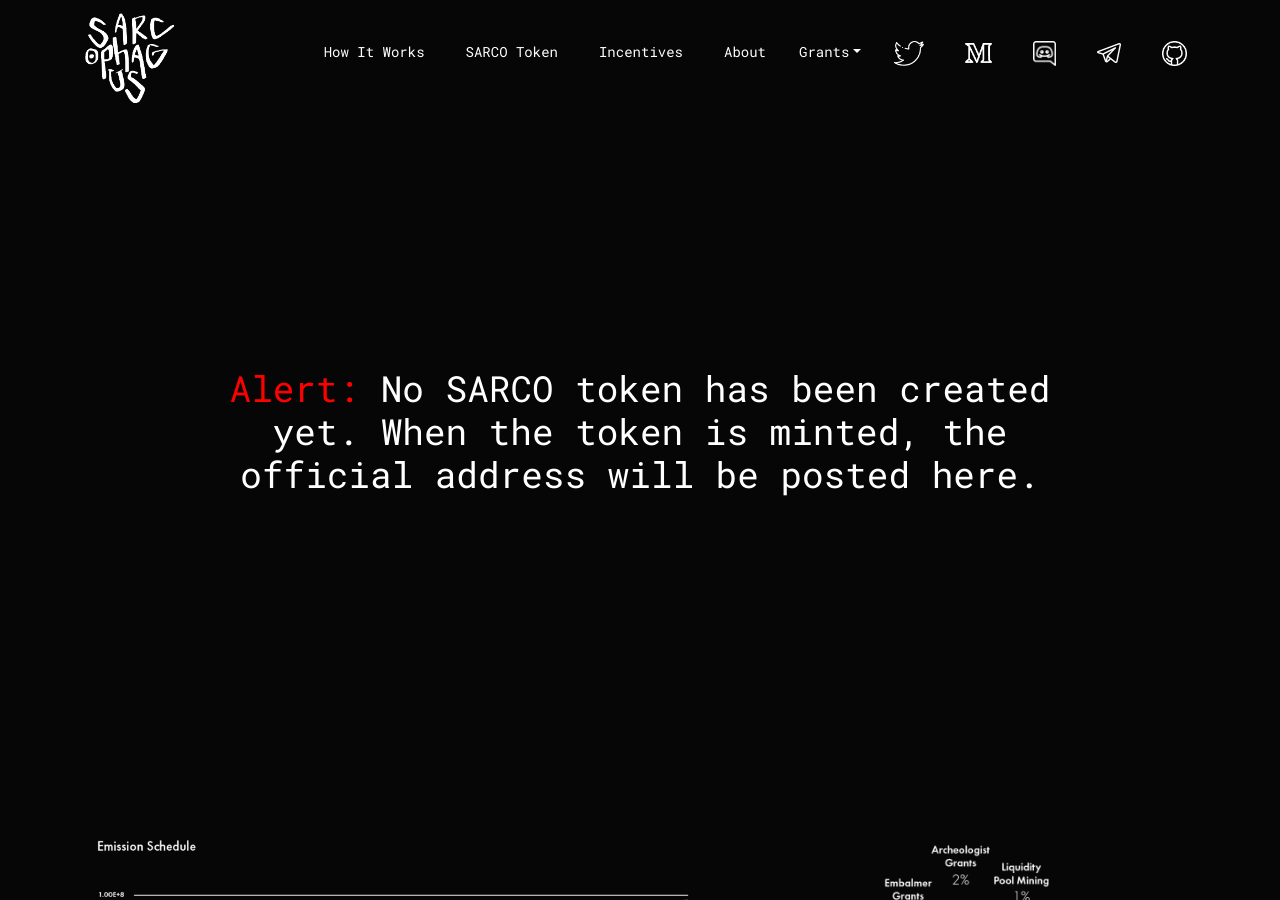
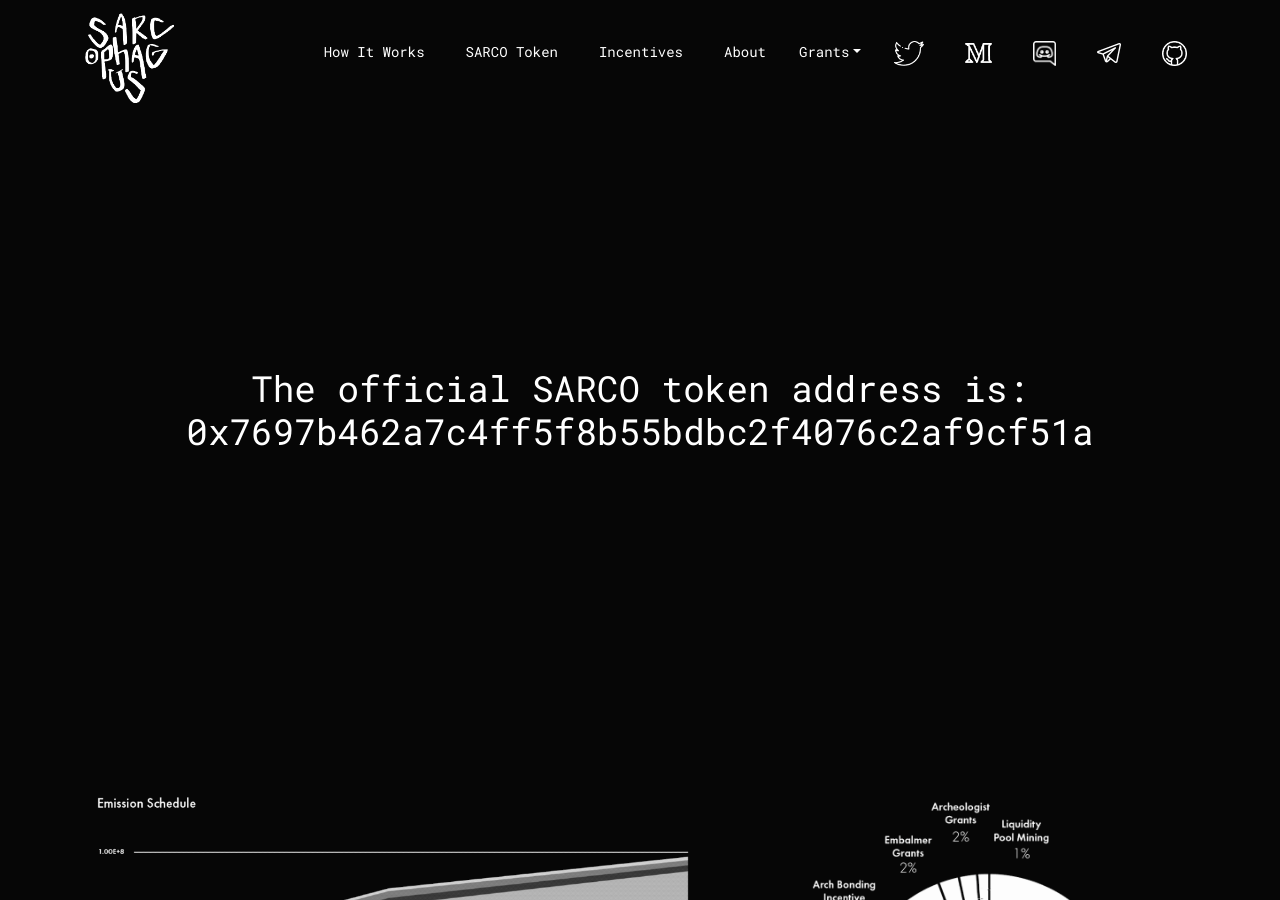
Before and after one commit to sarcophagus-org/marketing_site, a Jekyll site: the page built from sarco_token.html, in a window 1280 px wide and 900 px high. Built offline with Jekyll 4.4.1, drawn with Linux system fonts in a browser that asks for light colours.

Commit message:
token addy update

```diff
--- a/sarco_token.html
+++ b/sarco_token.html
@@ -9,7 +9,7 @@
     <div class="col-md-1">
     </div>
     <div class="col-md-10">
-      <h1><span>Alert:</span> No SARCO token has been created yet. When the token is minted, the official address will be posted here.</h1>
+      <h1>The official SARCO token address is: <a href="https://etherscan.io/token/0x7697b462a7c4ff5f8b55bdbc2f4076c2af9cf51a" target="_blank">0x7697b462a7c4ff5f8b55bdbc2f4076c2af9cf51a</a></h1>
     </div>
   </div>
 </div>
```
